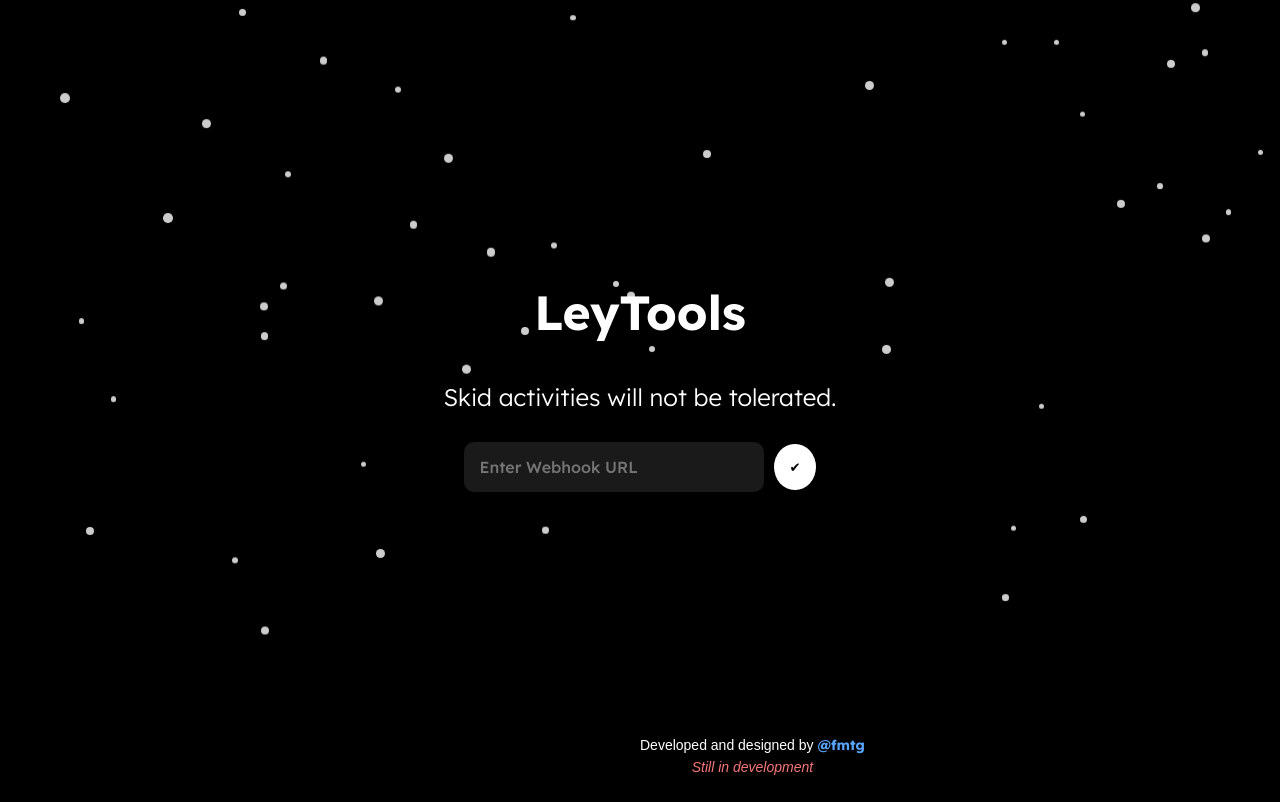
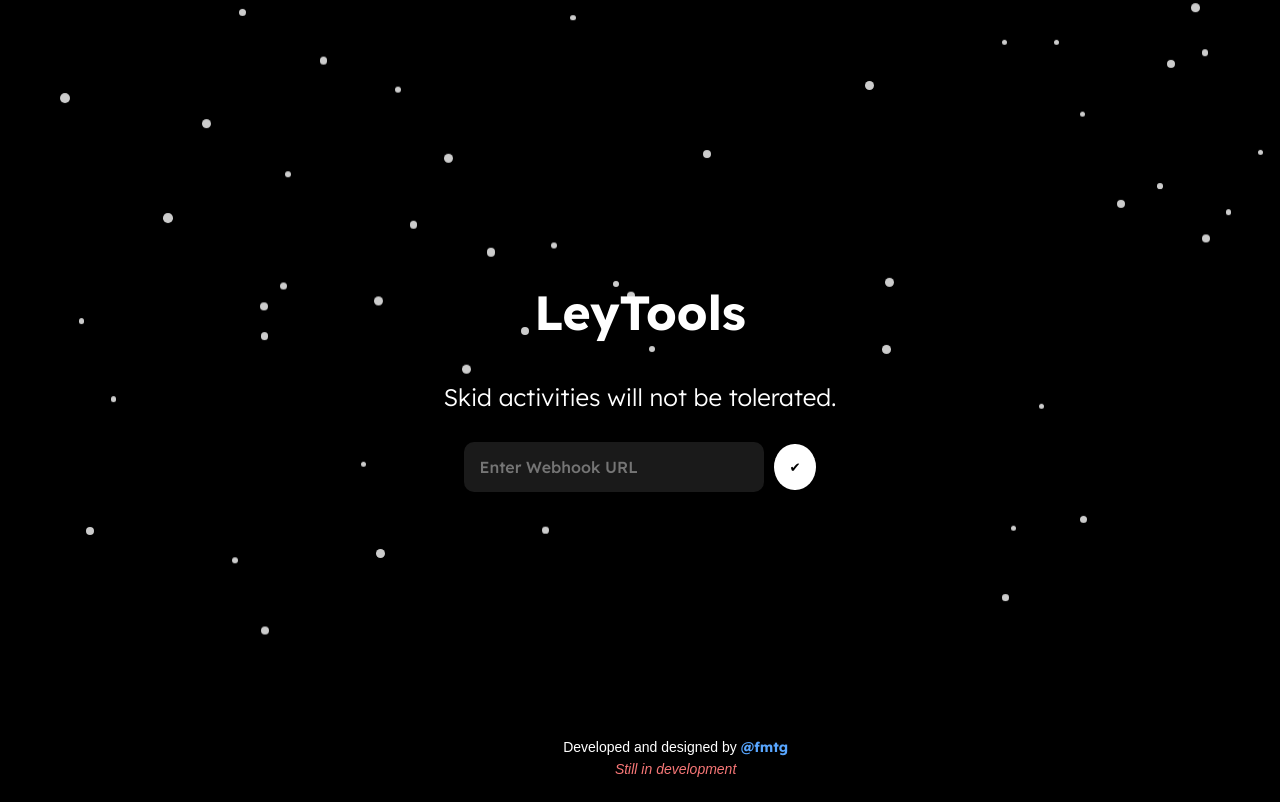
Before and after one commit to Epludi/POAZPEAZPOEAZPO, a website: page public/index.html in a window 1280 px wide. Drawn offline with Linux system fonts and the light colour scheme.

Commit message:
styles.css

```diff
--- a/public/styles.css
+++ b/public/styles.css
@@ -174,8 +174,8 @@ body {
 /* Footer Text fixé en bas du container */
 .footer-text {
   position: absolute;
-  bottom: 20px;
-  left: 50%;
+  bottom: 18px;
+  left: 44%;
   transform: translateX(-50%);
   text-align: center;
   opacity: 0;
```
